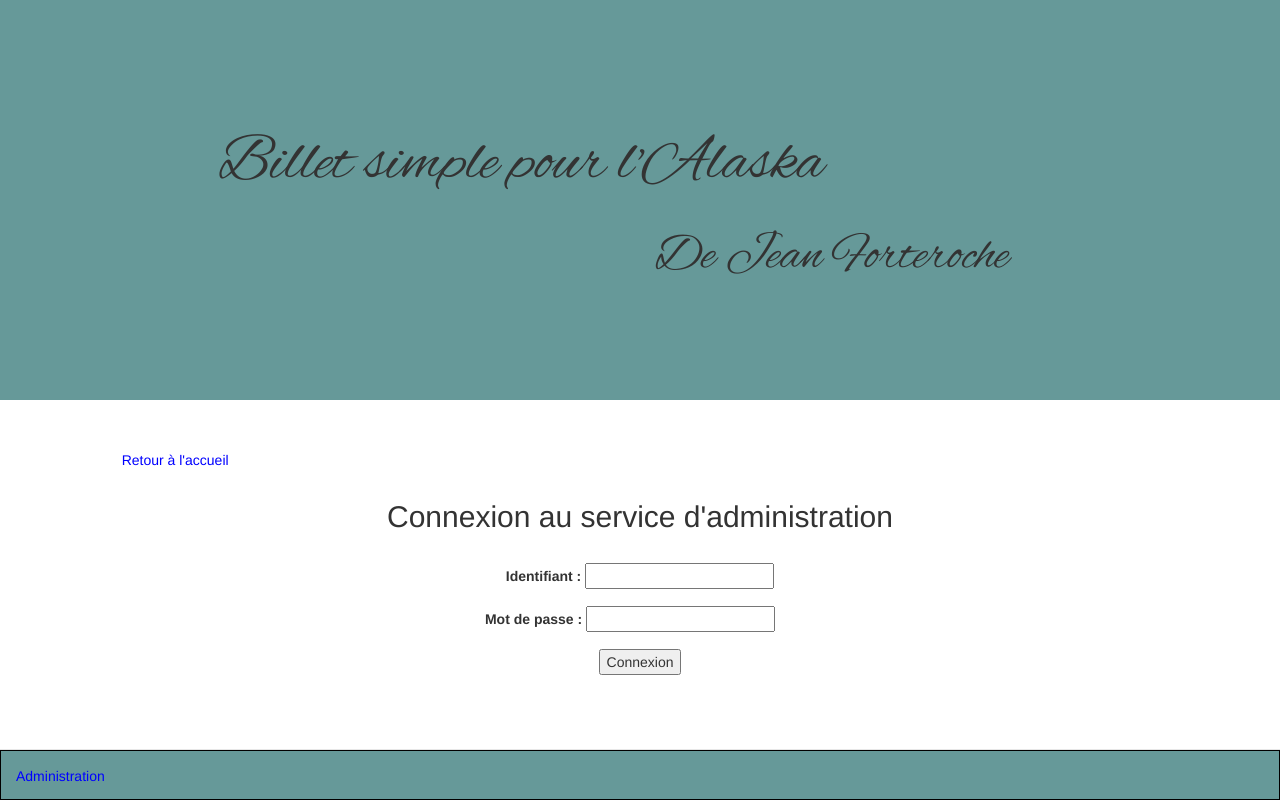
After one commit to CyrilHumbert/Blog_Alaska, a PHP site: page /view/frontend/loginAdminView.php in a window 1280 px wide. The commit adds this page. Run offline with PHP 8.4, Linux system fonts and the light colour scheme.

Commit message:
Ajout de la page de login admin

```diff
--- a/controler/frontend.php
+++ b/controler/frontend.php
@@ -3,6 +3,11 @@
 // Chargement des classes
 require_once('model/PostManager.php');
 require_once('model/CommentManager.php');
+
+function login()
+{
+    require('view/frontend/loginAdminView.php');
+}
 
 function listPosts()
 {
--- a/index.php
+++ b/index.php
@@ -39,6 +39,11 @@ try {
                 throw new Exception('Identifiant de billet incorrect');
             }
         }
+        elseif ($_GET['action'] == 'login') {
+            login();
+        }else {
+            throw new Exception('Page introuvable');
+        }
     }else {
         listPosts();
     }
--- a/public/css/style.css
+++ b/public/css/style.css
@@ -82,6 +82,17 @@
     padding-top: 15px;
 }
 
+/* CSS loginAdminView */
+
+#formLogin
+{
+    margin-top: 20px;
+}
+
+.formPassword
+{
+    margin-right: 20px;
+}
 /* CSS global */
 
 h3
--- /dev/null
+++ b/view/frontend/loginAdminView.php
@@ -0,0 +1,34 @@
+<?php $title = 'Connexion'; ?>
+
+<?php ob_start(); ?>
+
+<div class="container-fluid">
+
+    <div class="row">
+        <p class="col-sm-offset-1 col-sm-11"><a href="index.php">Retour à l'accueil</a></p>
+    </div>
+
+    <div class="row">
+        <h2 class="text-center">Connexion au service d'administration</h2>
+    </div>
+
+    <div id="formLogin" class="row text-center">
+        <form method="POST" >
+            <div class="form-group">
+                <label for="pseudo">Identifiant :</label>
+                <input id="pseudo" name="pseudo" type="text"/>
+            </div>
+
+            <div class="form-group formPassword">
+                <label for="password">Mot de passe :</label>
+                <input id="password" name="password" type="password" />
+            </div>
+
+            <input type="submit" name="button" value="Connexion" />
+        </form>
+    </div>
+</div>
+
+<?php $content = ob_get_clean(); ?>
+
+<?php require('template.php'); ?>
--- a/view/frontend/template.php
+++ b/view/frontend/template.php
@@ -24,7 +24,7 @@
 
         <footer>
             <nav class="navbar navbar-default navbar-fixed-bottom">
-                <a href="#" class="container test col-lg-12" id="linkAdmin">
+                <a href="index.php?action=login" class="container test col-lg-12" id="linkAdmin">
                 Administration
                 </a>
             </nav>
```
